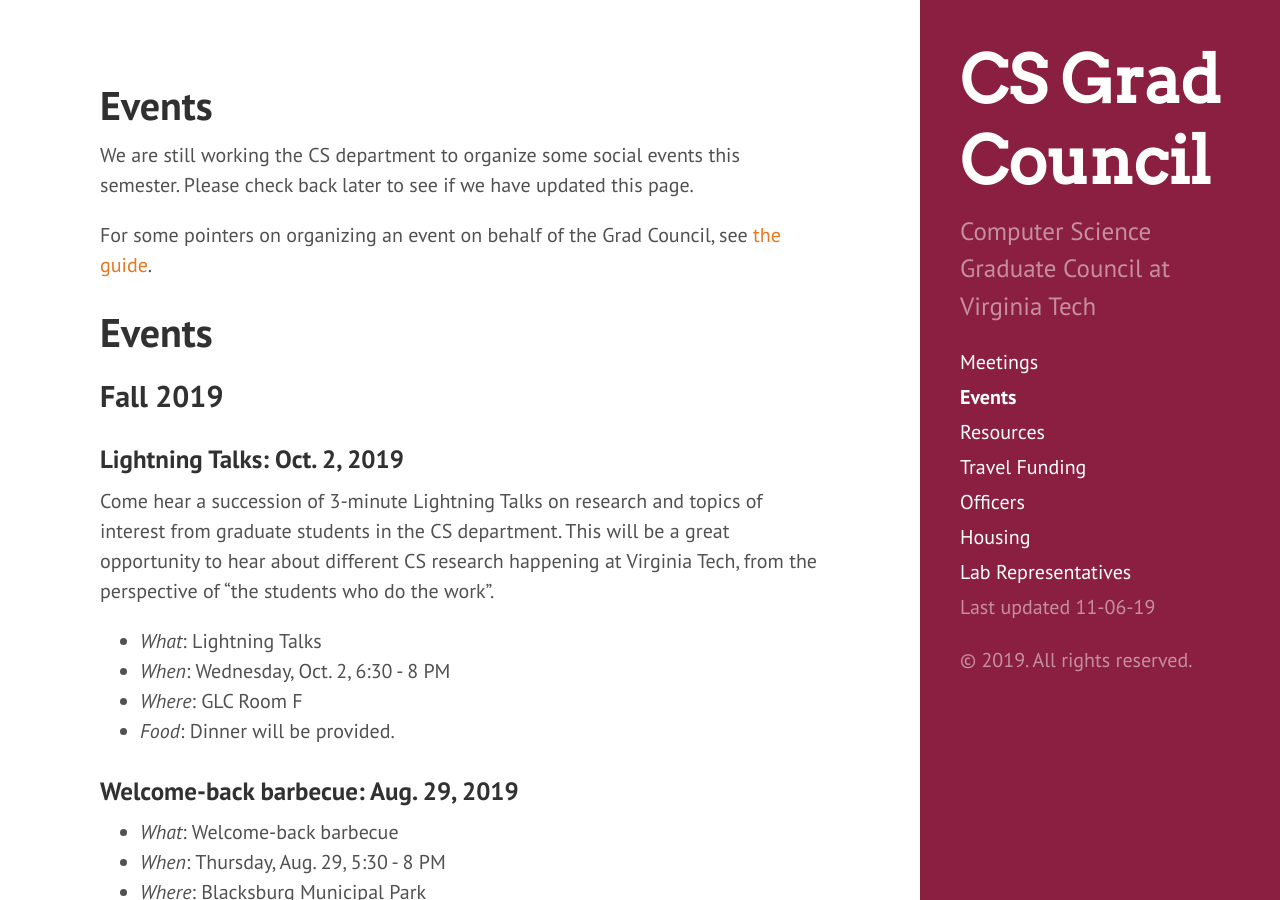
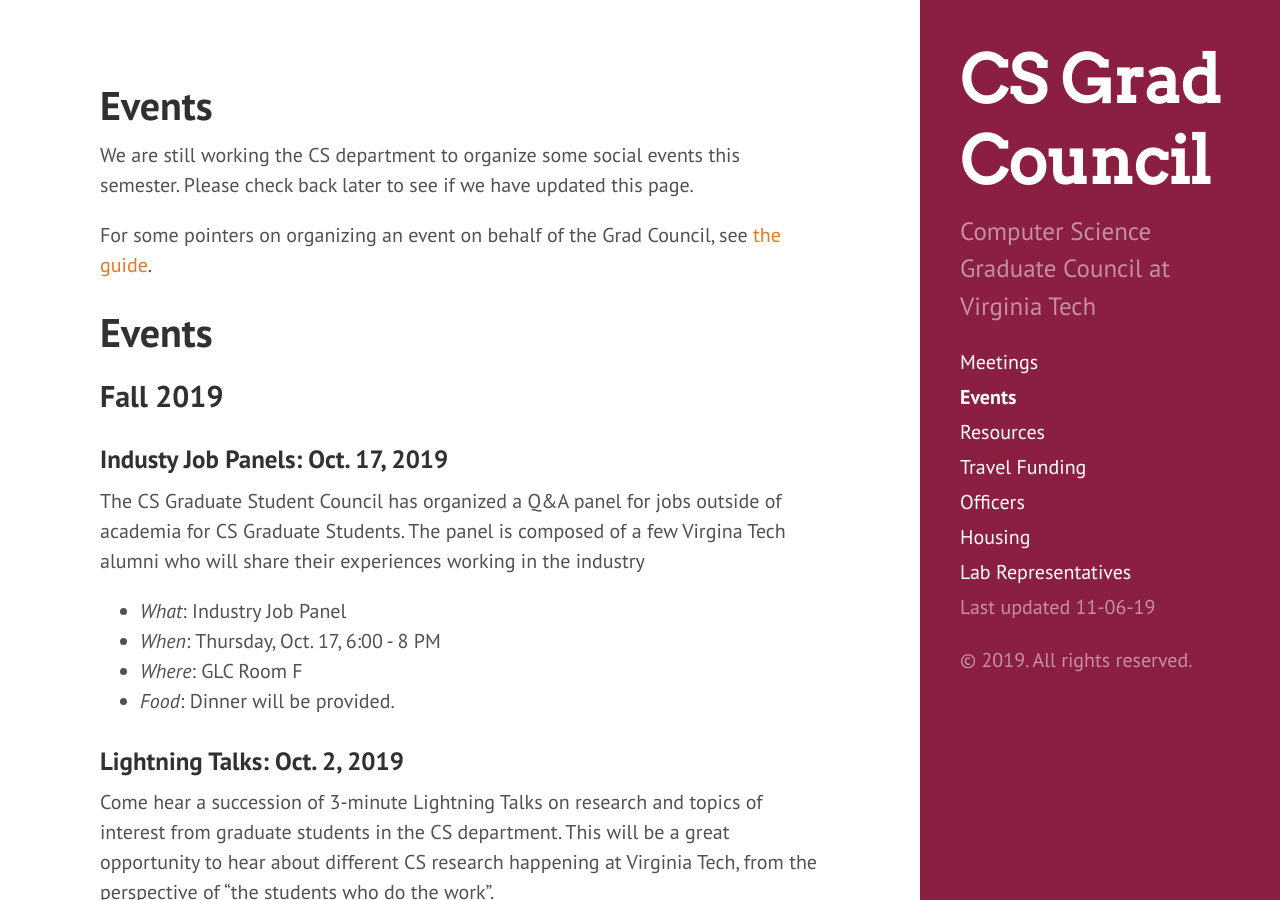
Before and after one commit to CSGraduateCouncil-VirginiaTech/csgc-website, a Jekyll site: the page built from csgc-jekyll-src/events.md, in a window 1280 px wide and 900 px high. Built offline with Jekyll 4.4.1, drawn with Linux system fonts in a browser that asks for light colours.

Commit message:
Added the Industry Job Panel onto the events

```diff
--- a/csgc-jekyll-src/events.md
+++ b/csgc-jekyll-src/events.md
@@ -11,6 +11,17 @@
 # Events
 
 ## Fall 2019
+
+### Industy Job Panels: Oct. 17, 2019
+
+The CS Graduate Student Council has organized a Q&A panel for jobs outside of academia for CS Graduate Students.
+The panel is composed of a few Virgina Tech alumni who will share their experiences working in the industry
+
+- *What*: Industry Job Panel
+- *When*: Thursday, Oct. 17, 6:00 - 8 PM
+- *Where*: GLC Room F
+- *Food*: Dinner will be provided.
+
 
 ### Lightning Talks: Oct. 2, 2019
 
```
